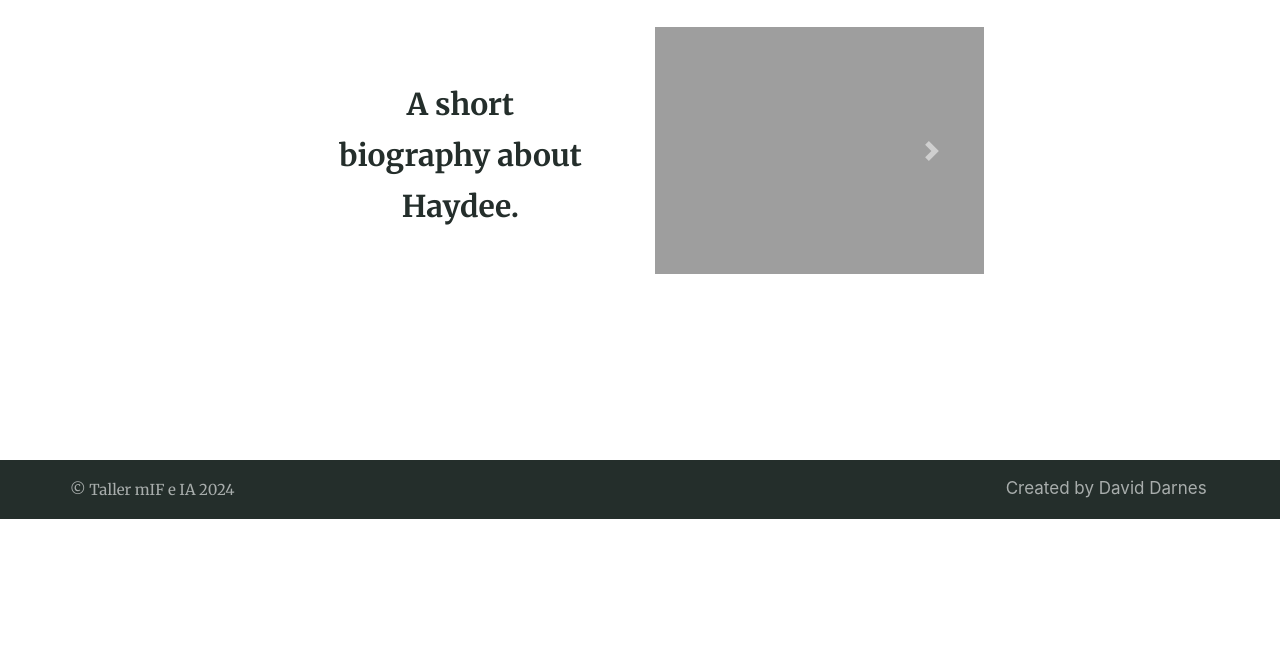
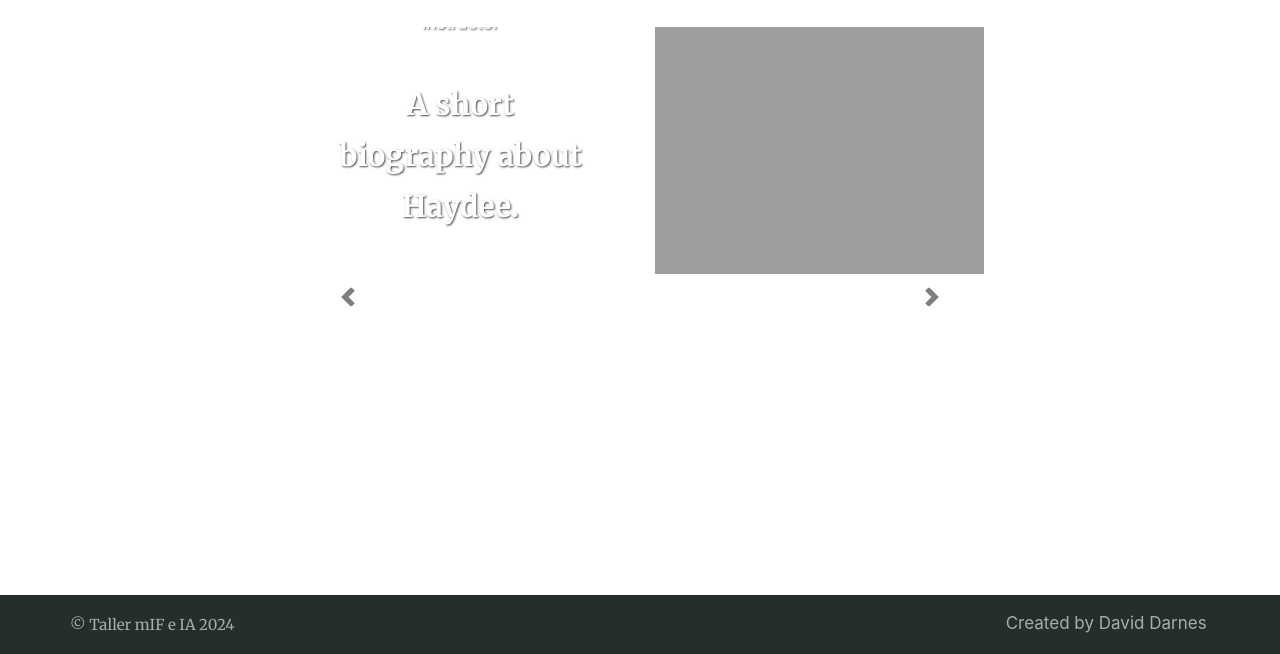
Before and after one commit to acnilo/202411_LNMA_IA-mIF, a Jekyll site: the page built from bios/index.html, in a window 1280 px wide. Shown: the part 381-1035 px from the top of the page. Built offline with Jekyll 4.4.1, drawn with Linux system fonts in a browser that asks for light colours; nearby versions of some CDN libraries; the list of posts is cut into pages by our own code; before the commit the page ends 900 px from its top, so only the background shows below that.

Commit message:
Update default.html

```diff
--- a/_layouts/default.html
+++ b/_layouts/default.html
@@ -60,4 +60,28 @@
     {% include site-before-end.html %}
   </body>
 
+  <style>
+    .carousel-inner {
+      height: 60vh; /* Use a viewport height percentage for responsiveness */
+    }
+
+    .carousel-caption h1,
+    .carousel-caption p,
+    .carousel-caption h3 {
+      color: #fff; /* Ensure text is visible */
+      text-shadow: 1px 1px 2px rgba(0, 0, 0, 0.7); /* Optional: shadow for better readability */
+    }
+
+    .carousel-control-prev-icon,
+    .carousel-control-next-icon {
+      background-color: rgba(0, 0, 0, 0.5); /* Semi-transparent black background */
+      border-radius: 50%; /* Optional: rounded shape */
+    }
+
+    .carousel-control-prev,
+    .carousel-control-next {
+      filter: invert(1); /* Invert colors if the background is dark */
+    }
+  </style>
+
 </html>
```
